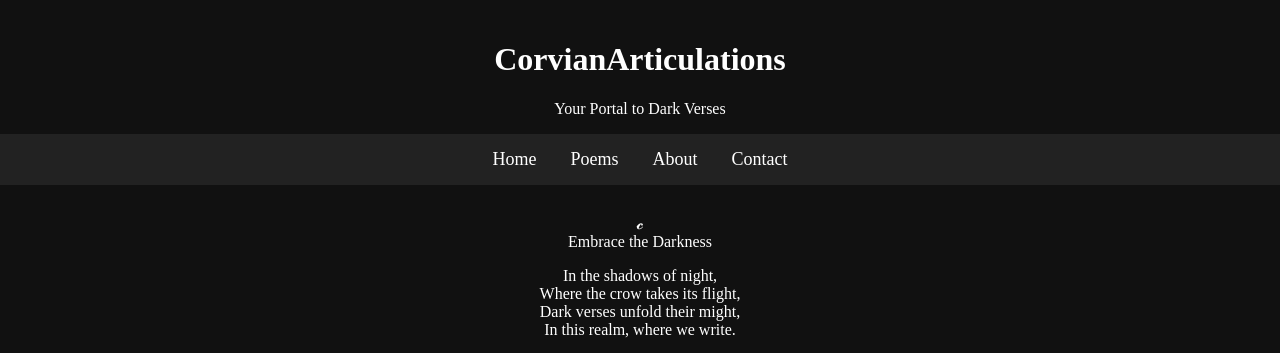
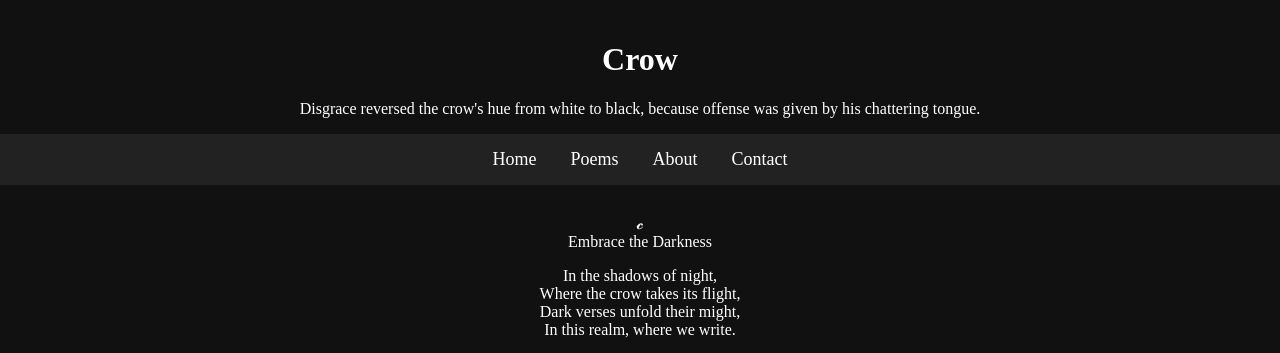
Before and after one commit to CorvianArticulations/CorvianArticulations.github.io, a plain HTML site: page index.html in a window 1280 px wide. Shown: the top 353 px of the page. Drawn offline with Linux system fonts and the light colour scheme.

Commit message:
Update index.html

```diff
--- a/index.html
+++ b/index.html
@@ -8,8 +8,8 @@
 </head>
 <body>
     <header>
-        <h1>CorvianArticulations</h1>
-        <p>Your Portal to Dark Verses</p>
+        <h1>Crow</h1>
+        <p>Disgrace reversed the crow's hue from white to black, because offense was given by his chattering tongue.</p>
     </header>
 
     <nav>
```
